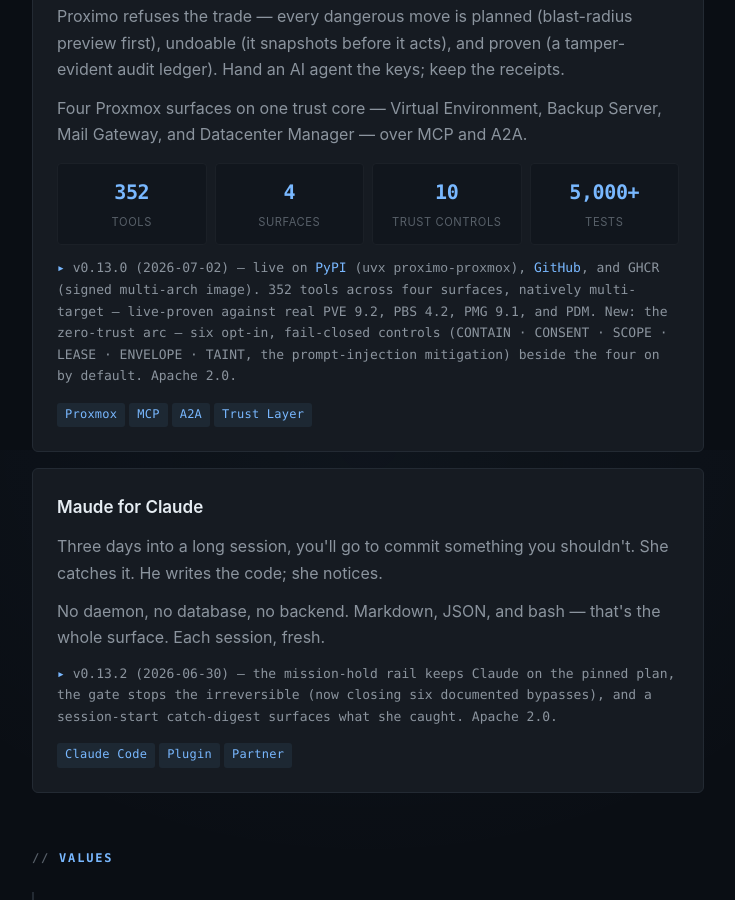
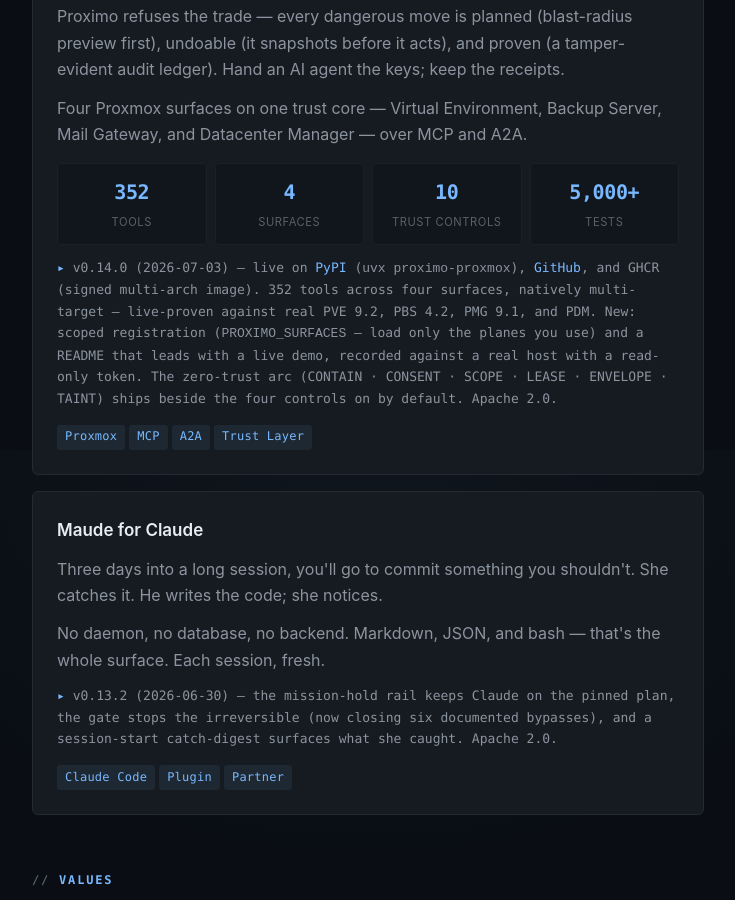
Before and after one commit to john-broadway/john-broadway.github.io, a Jekyll site: the page built from index.html, in a window 1280 px wide and 900 px high, scrolled down 1350 px. Shown: the whole window, without its empty margins (272-1007 px from the left). Built offline with Jekyll 4.4.1, drawn with Linux system fonts in a browser that asks for light colours.

Commit message:
proximo: v0.14.0 — scoped registration + demo-led README
Co-Authored-By: Claude Fable 5 <noreply@anthropic.com>

```diff
--- a/index.html
+++ b/index.html
@@ -47,7 +47,7 @@ description: Independent AI researcher and infrastructure architect. Sovereign A
       <div class="stat"><div class="num">10</div><div class="label">trust controls</div></div>
       <div class="stat"><div class="num">5,000+</div><div class="label">tests</div></div>
     </div>
-    <p class="status">v0.13.0 (2026-07-02) &mdash; live on <a href="https://pypi.org/project/proximo-proxmox/">PyPI</a> (<code>uvx proximo-proxmox</code>), <a href="https://github.com/john-broadway/proximo">GitHub</a>, and GHCR (signed multi-arch image). 352 tools across four surfaces, natively multi-target — live-proven against real PVE 9.2, PBS 4.2, PMG 9.1, and PDM. New: the zero-trust arc — six opt-in, fail-closed controls (CONTAIN &middot; CONSENT &middot; SCOPE &middot; LEASE &middot; ENVELOPE &middot; TAINT, the prompt-injection mitigation) beside the four on by default. Apache 2.0.</p>
+    <p class="status">v0.14.0 (2026-07-03) &mdash; live on <a href="https://pypi.org/project/proximo-proxmox/">PyPI</a> (<code>uvx proximo-proxmox</code>), <a href="https://github.com/john-broadway/proximo">GitHub</a>, and GHCR (signed multi-arch image). 352 tools across four surfaces, natively multi-target — live-proven against real PVE 9.2, PBS 4.2, PMG 9.1, and PDM. New: scoped registration (<code>PROXIMO_SURFACES</code> &mdash; load only the planes you use) and a README that leads with a live demo, recorded against a real host with a read-only token. The zero-trust arc (CONTAIN &middot; CONSENT &middot; SCOPE &middot; LEASE &middot; ENVELOPE &middot; TAINT) ships beside the four controls on by default. Apache 2.0.</p>
     <div class="tags"><span>Proxmox</span><span>MCP</span><span>A2A</span><span>Trust Layer</span></div>
   </article>
 
```
